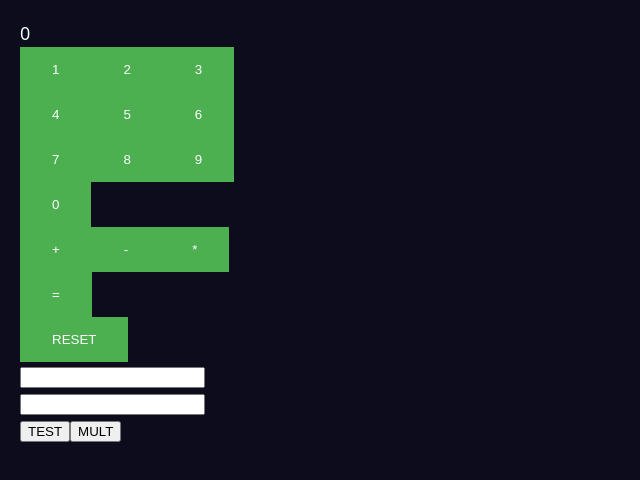
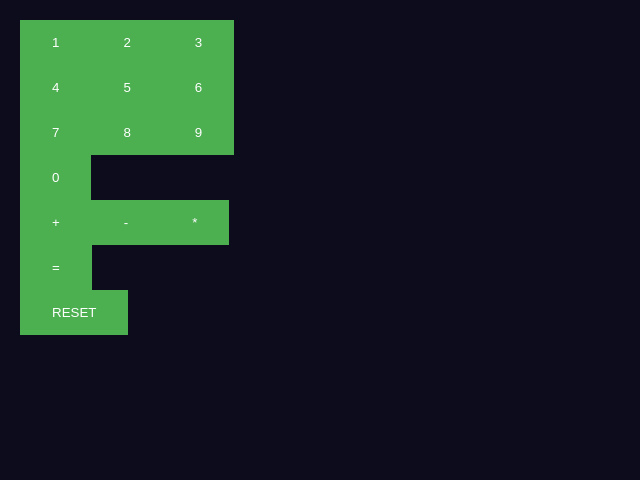
Before and after one commit to neomiannay/react-calculator, a React (Create React App) app: page / in a window 1280 px wide. Shown: the top 480 px of the page, without its empty margins (0-640 px from the left). Built offline with nearby package versions, Linux system fonts and the light colour scheme.

Commit message:
calculator working

```diff
--- a/src/components/Calculator.js
+++ b/src/components/Calculator.js
@@ -8,63 +8,33 @@ const MULT = "*";
 const EQUAL = "=";
 const SET_NUMBER = "SET_NUMBER";
 const RESET = "RESET";
-const BTN = [[1, 2, 3], [4, 5, 6], [7, 8, 9], [0], [ADD, MINUS, MULT], [EQUAL], [RESET]]
+const BTN = [[1, 2, 3], [4, 5, 6], [7, 8, 9], [0], [ADD, MINUS, MULT], [EQUAL], [RESET]];
 
 const initialState = {
-    number: "",
-    total: 0,
-    operation: "",
+    operation: " ",
 };
 
 const reducer = (state, action) => {
     switch (action.type) {
         case SET_NUMBER:
             const { value } = action;
-        console.log(
-            {
-                ...state,
-                number: state.number + value
-            }
-        )
             return {
                 ...state,
-            number: state.number + value
+                operation: state.operation + value,
             };
-    case ADD:
-        console.log("ADD")
+        case ADD: case MULT: case MINUS:
             return {
                 ...state,
-            total : state.total + parseFloat(state.number),
-            number: "",
+                operation: state.operation + action.type,
             };
-    case MINUS:
-        console.log("MINUS");
+        case EQUAL:
             return {
                 ...state,
-            total : state.total - parseFloat(state.number),
-            number: "",
+                operation: eval(state.operation),
             };
-    case MULT:
-        console.log("MULT");
+        case RESET:
             return {
                 ...state,
-            total : state.total * parseFloat(state.number),
-            number: "",
-        };
-    case EQUAL:
-        console.log("EQUAL");
-        console.log(state.total);
-        return {
-            ...state,
-            total : state.total + parseFloat(state.number),
-            number: "",
-        };
-    case RESET:
-        console.log("RESET");
-        return {
-            ...state,
-            number: "",
-            total: 0,
                 operation: "",
             };
         default:
@@ -74,7 +44,7 @@ const reducer = (state, action) => {
 
 function Calculator(props) {
     const [state, dispatch] = useReducer(reducer, initialState);
-    const { total, number, operation } = state;
+    const { operation } = state;
 
     // il faut contrôler la saisie des valeurs dans le formualaire c'est une bonne pratique
     // ne laissez pas le DOM contrôler les choses, c'est React qui doit contrôler les interactions avec ces éléments
@@ -98,19 +68,8 @@ function Calculator(props) {
     return (
         <div className="container ">
 
-            <div>{total}</div>
-
+            <div>{operation}</div>
             {renderButton(BTN)}
-
-
-            <div>
-                <input type="number" onChange={handleChange} name="number1" />
-            </div>
-            <div>
-                <input type="number" onChange={handleChange} name="number2" />
-            </div>
-            <button value={1} onClick={handleChange}>TEST</button>
-            <button onClick={() => dispatch({type: MULT})}>MULT</button>
         </div>
     );
 }
```
Lines whose indentation alone changed are shown as unchanged.
